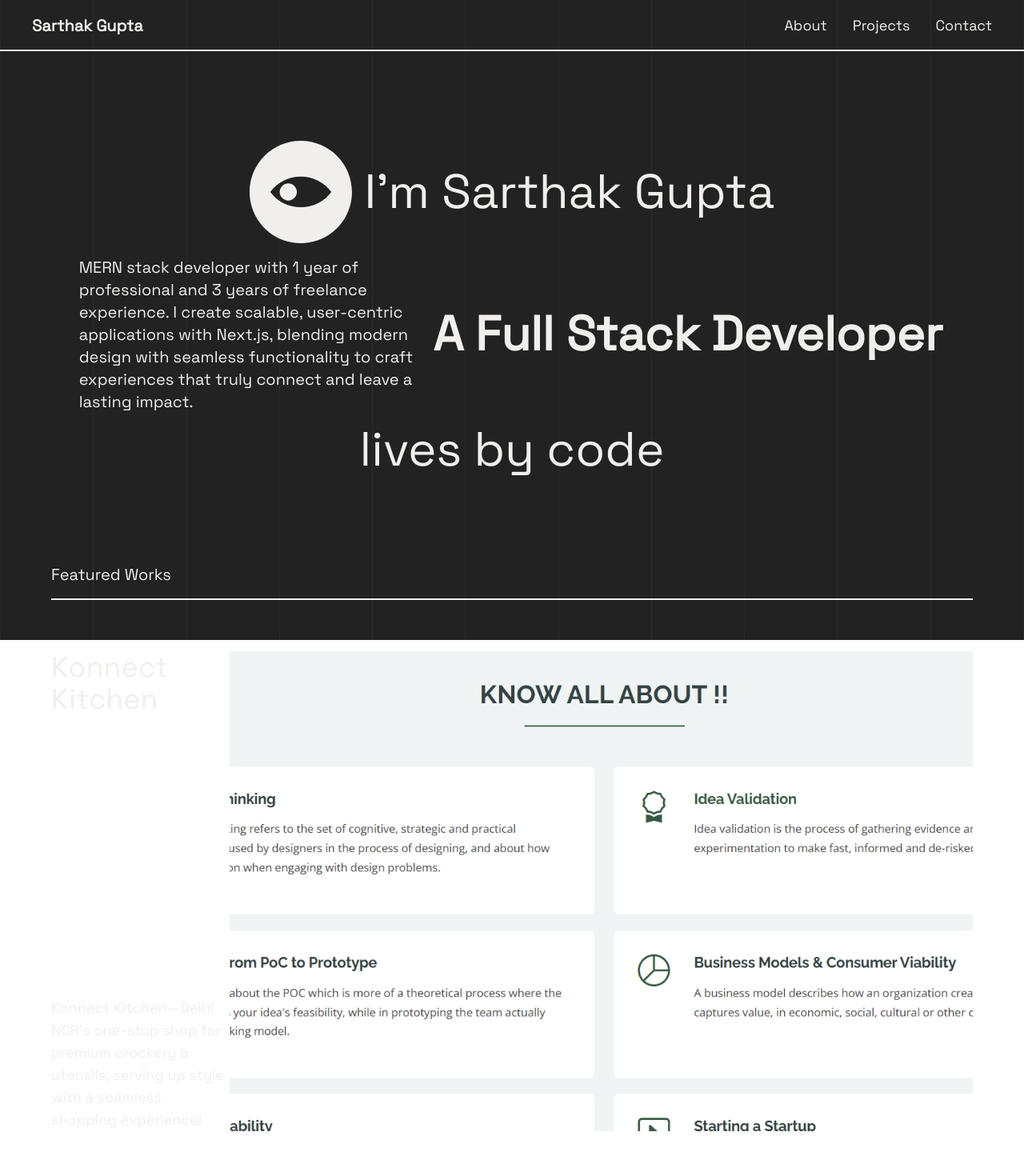
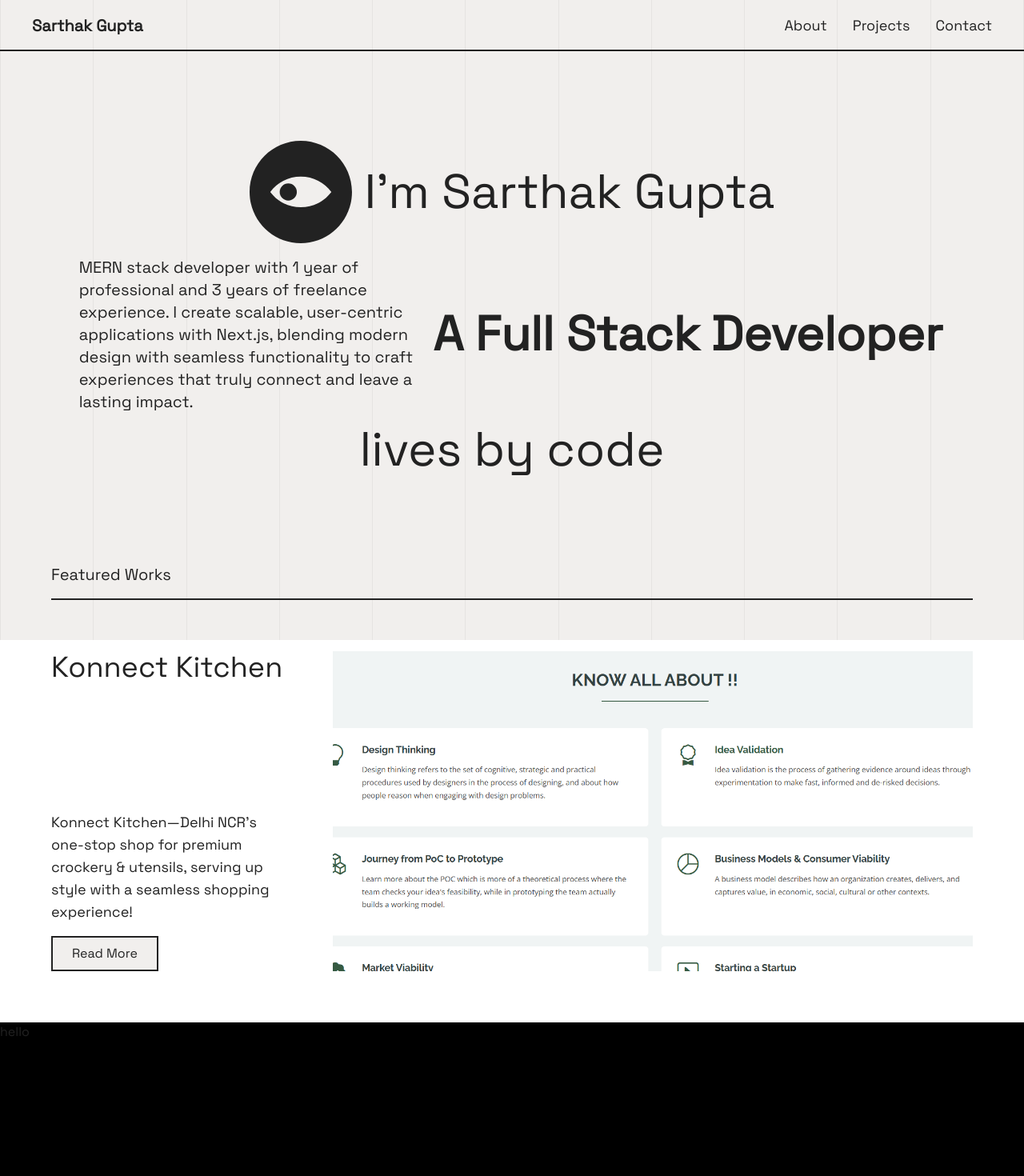
Before and after one commit to sarthak-g75/portfolio, a React (Vite) app: page / in a window 1280 px wide. Shown: the top 1470 px of the page at 80% size. Built offline with nearby package versions, Linux system fonts and the light colour scheme.

Commit message:
updated the project section

```diff
--- /dev/null
+++ b/src/components/Button.jsx
@@ -0,0 +1,14 @@
+import React from 'react'
+import { Link } from 'react-router-dom'
+
+const Button = ({ text }) => {
+  return (
+    <Link to='/'>
+      <div className='px-6 py-2 transition-all duration-300 ease-in-out border-2 border-primary w-max bg-accent hover:text-accent hover:bg-primary hover:scale-105'>
+        {text}
+      </div>
+    </Link>
+  )
+}
+
+export default Button
--- a/src/components/Hero.jsx
+++ b/src/components/Hero.jsx
@@ -23,8 +23,9 @@ const Hero = () => {
         >
           <img
             className='w-24 h-24 2xl:w-44 2xl:h-44 lg:w-32 lg:h-32'
-            src='/lightLogo.svg'
-            alt=''
+            src='/darkLogo.svg'
+            // src='/lightLogo.svg'
+            alt='logo'
           />
           <h1 className='text-3xl font-thin 2xl:text-9xl lg:text-6xl'>
             I'm Sarthak Gupta
--- a/src/components/Navbar.jsx
+++ b/src/components/Navbar.jsx
@@ -12,14 +12,17 @@ const Navbar = () => {
   return (
     <nav className='relative   h-[8vh] flex items-center lg:px-10 px-4'>
       <div className='flex items-center justify-between w-full'>
+        <Link to='/'>
           <motion.h2
             initial={{ y: 30, opacity: 0 }}
             animate={{ y: 0, opacity: 1 }}
+            data-hover-text='Home'
             transition={{ duration: 0.8, ease: easeInOut }}
             className='text-lg font-semibold 2xl:text-2xl text-nowrap lg:text-xl'
           >
             {name}
           </motion.h2>
+        </Link>
         <div className='flex gap-4 text-lg font-medium lg:gap-8'>
           {links.map((link, index) => (
             <motion.h2
--- a/src/components/ProjectSection.jsx
+++ b/src/components/ProjectSection.jsx
@@ -1,47 +1,39 @@
 import { motion } from 'motion/react'
-import { useEffect, useState } from 'react'
-const text = 'Konnect Kitchen'
+import { Link } from 'react-router-dom'
+import Button from './Button'
 const ProjectSection = () => {
-  const [displayedText, setDisplayedText] = useState('')
-  const chars = 'ABCDEFGHIJKLMNOPQRSTUVWXYZabcdefghijklmnopqrstuvwxyz0123456789'
-  const scrambleTime = 50 // Speed of scrambling (ms per frame)
-  const finalDelay = 100 // Delay before the final reveal
-
-  useEffect(() => {
-    let currentText = Array(text.length).fill(' ')
-    let progress = 0
-
-    const interval = setInterval(() => {
-      if (progress < text.length) {
-        for (let i = progress; i < text.length; i++) {
-          currentText[i] = chars[Math.floor(Math.random() * chars.length)]
-        }
-        setDisplayedText(currentText.join(''))
-      } else {
-        clearInterval(interval)
-        setTimeout(() => setDisplayedText(text), finalDelay)
-      }
-      progress++
-    }, scrambleTime)
-
-    return () => clearInterval(interval)
-  }, [text])
   return (
     <div className='w-full '>
       <div className='flex flex-col justify-between lg:flex-row '>
         <div className='flex flex-col justify-between w-1/4'>
-          <h3 className='text-4xl font-medium'>{displayedText}</h3>
+          <h3 className='text-4xl font-medium lg:text-nowrap'>
+            Konnect Kitchen
+          </h3>
+          <div className='flex flex-col gap-4'>
             <p className='text-lg'>
               Konnect Kitchen—Delhi NCR’s one-stop shop for premium crockery &
               utensils, serving up style with a seamless shopping experience!
             </p>
+            <Button text='Read More' />
           </div>
-        <img
+        </div>
+        <Link to='/'>
+          <motion.img
+            initial={{ opacity: 0, y: 30 }} // Start slightly lower for a natural rise effect
+            whileInView={{ opacity: 1, y: 0 }} // Moves to its normal position
+            transition={{
+              type: 'spring',
+              stiffness: 120, // Slightly more bounce for a snappy feel
+              damping: 22, // Smooth stop without feeling abrupt
+              delay: 0.3, // Reduces wait time
+            }}
             data-hover-text='Read More'
+            viewport={{ once: true, amount: 0.3 }} // Triggers slightly sooner
             src='/demo.png'
             alt=''
-          className='lg:w-[1200px] lg:h-[600px] object-cover aspect-[1/1]'
+            className='2xl:w-[1200px] 2xl:h-[600px] lg:w-[800px] lg:h-[400px] object-cover aspect-[1/1] cursor-pointer'
           />
+        </Link>
       </div>
     </div>
   )
--- a/src/components/Projects.jsx
+++ b/src/components/Projects.jsx
@@ -2,7 +2,7 @@ import { motion } from 'motion/react'
 import ProjectSection from './ProjectSection'
 const Projects = () => {
   return (
-    <div className='flex flex-col items-center h-screen '>
+    <div className='flex flex-col items-center '>
       <motion.div
         initial={{ opacity: 0 }}
         animate={{ opacity: 1 }}
--- a/src/components/cursor.jsx
+++ b/src/components/cursor.jsx
@@ -63,11 +63,14 @@ const cursor = () => {
         y: mousePos.y,
         width: isHovered ? 100 : 24,
         height: isHovered ? 100 : 24,
-        backgroundColor: isHovered ? 'black' : 'white',
+        backgroundColor: isHovered ? 'rgba(0, 0, 0, 0.6)' : 'white',
         color: isHovered ? 'white' : 'black',
+        // backgroundOpacity: isHovered ? '25%' : '100%',
         borderRadius: '50%',
-
-        transition: 'width 0.2s ease, height 0.2s ease',
+        backdropFilter: isHovered ? 'blur(4px)' : 'none',
+        WebkitBackdropFilter: isHovered ? 'blur(4px)' : 'none',
+        transition:
+          'width 0.2s ease, height 0.2s ease, background-color 0.2s ease, backdrop-filter 0.2s ease',
       }}
       initial={{ opacity: 0 }}
       animate={{ opacity: hidden ? 0 : 1 }}
--- a/tailwind.config.js
+++ b/tailwind.config.js
@@ -5,10 +5,10 @@ export default {
     extend: {
       scrollBehavior: ['responsive', 'smooth'],
       colors: {
-        // accent: '#f1efed',
-        // primary: '#222222',
-        primary: '#f1efed',
-        accent: '#222222',
+        accent: '#f1efed',
+        primary: '#222222',
+        // primary: '#f1efed',
+        // accent: '#222222',
       },
       fontFamily: {
         space: ['Space Grotesk', 'sans-serif'],
```
Lines whose indentation alone changed are shown as unchanged.
